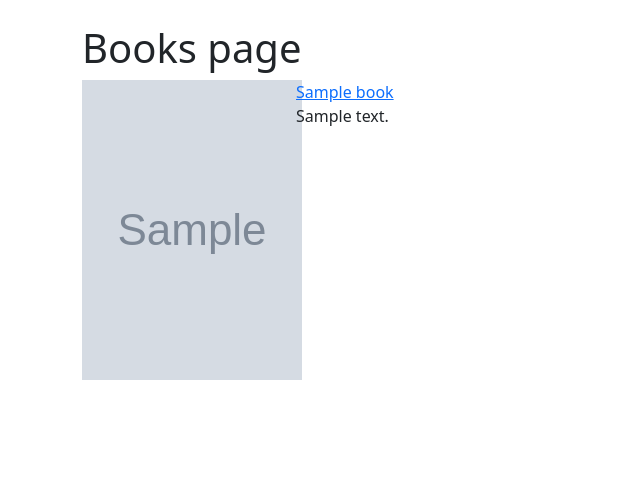
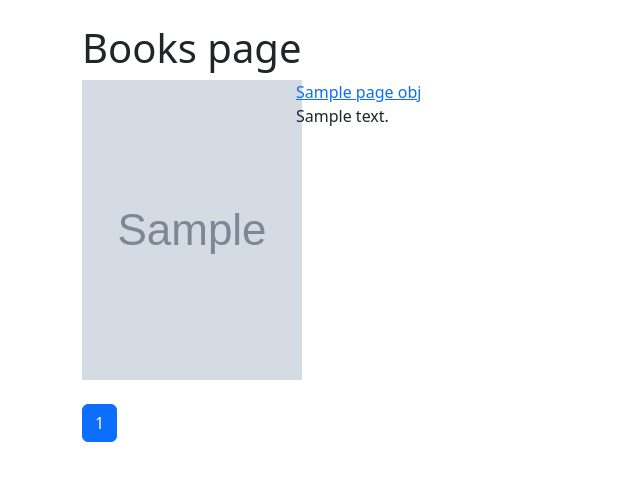
Before and after one commit to oybekjohn/kitoboqi, a Django app: template books/templates/books/list.html in a window 1280 px wide. Shown: the part 56-537 px from the top of the page, without its empty margins (0-640 px from the left). Run offline with Django 3.2, Linux system fonts and the light colour scheme; the template is opened without the code that fills it: most values are stand-ins (such as "Sample title", 1, 10 or a date in 2020); grey boxes marked "Sample" are stand-in pictures.

Commit message:
pagination added to book list

```diff
--- a/books/admin.py
+++ b/books/admin.py
@@ -8,7 +8,7 @@ from .models import Book, Author, BookAuthor, BookReview
 class BookAdmin(admin.ModelAdmin):
     list_display = ("title", "id", "isbn_inHTML", "describtion_short")
     search_fields = ("title", "isbn", "describtion")
-    list_filter = ("title", "isbn")
+    # list_filter = ("title", "isbn")
 
     # fields = ["title", "isbn", "describtion", "cover_picture"] # admin panelda malumot qo'shish tartibi | ADMIN panelda fields berishni yana bitta yomon tarafi, modelga qoshimcha poliya kiritilsayu bu yerda berilmasa adminda chiqmaydi ;)
 
--- a/books/templates/books/list.html
+++ b/books/templates/books/list.html
@@ -7,8 +7,8 @@
 {% block content %}
     <h1>Books page</h1>
 
-    {% if books %}
-            {% for book in books %}
+    {% if page_obj %}
+        {% for book in page_obj.object_list %}
         <div class="row mb-4">
             <div class="col-2">
                 <img class="cover-pic" src="{{ book.cover_picture.url }}">
@@ -24,6 +24,30 @@
             </div>
         </div>
         {% endfor %}
+
+        <nav>
+            <ul class="pagination">
+                {% if page_obj.has_previous %}
+                <li class="page-item"><a class="page-link" href="?page=1">&laquo; first</a></li>
+                <li class="page-item"><a class="page-link"
+                                        href="?page={{ page_obj.previous_page_number }}">previous</a></li>
+                {% endif %}
+
+                <li class="page-item active">
+                    <a href="#" class="page-link">{{ page_obj.number }}</a>
+                </li>
+
+                {% if page_obj.has_next %}
+                <li class="page-item"><a class="page-link" href="?page={{ page_obj.next_page_number }}">next</a>
+                </li>
+                <li class="page-item"><a class="page-link" href="?page={{ page_obj.paginator.num_pages }}">last
+                    &raquo;</a></li>
+                {% endif %}
+            </ul>
+        </nav>
+
+
+
     {% else %}
 
         No books found.
```
Also changed, not shown: books/tests.py (+9 -5 lines), books/views.py (+9 -2 lines), 1 other file. Lines whose indentation alone changed are shown as unchanged.
